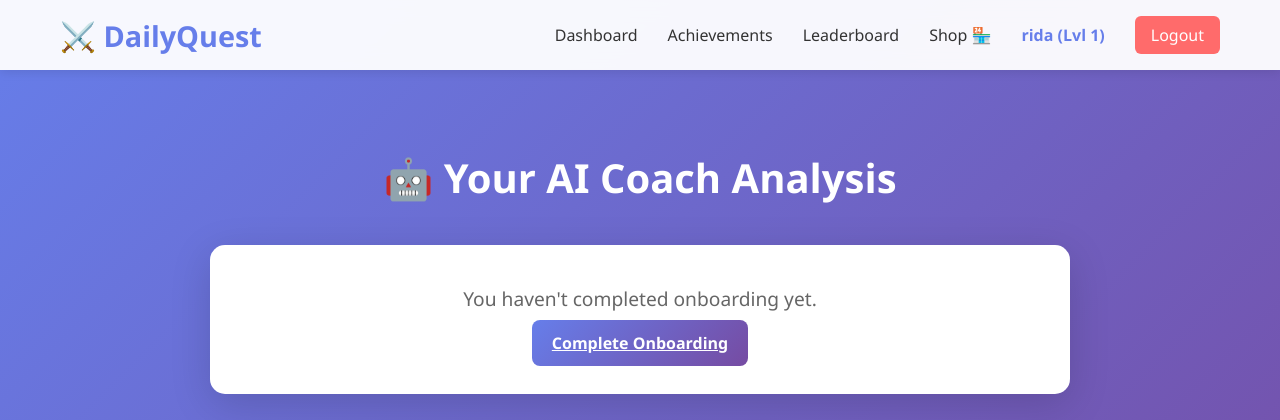
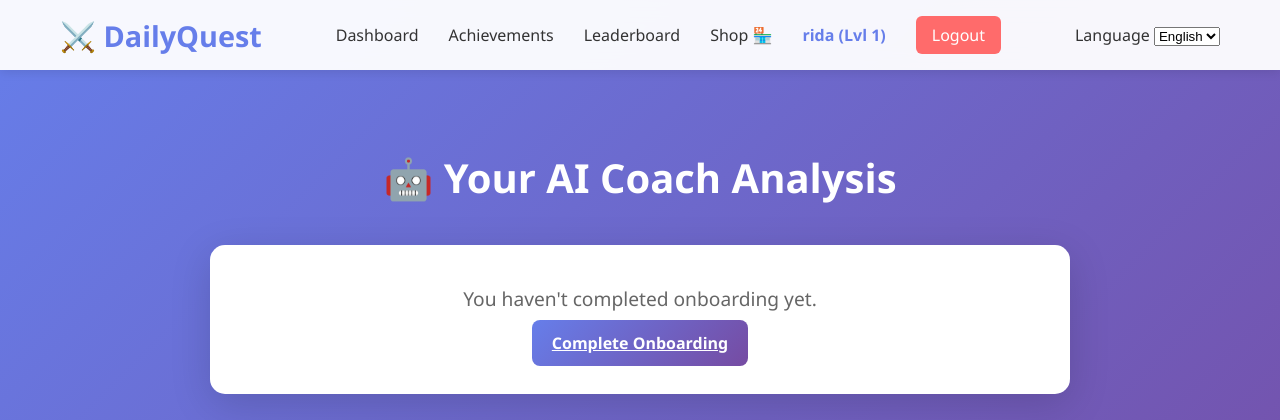
Before and after one commit to Rid62/DailyQuest, a Flask app: page /analysis in a window 1280 px wide. Shown: the top 420 px of the page. Run offline with Flask 3, Linux system fonts and the light colour scheme; a user stored in the database is signed in.

Commit message:
feat: add language selector (en/ar) and README notes

```diff
--- a/templates/base.html
+++ b/templates/base.html
@@ -11,15 +11,23 @@
     {% if current_user.is_authenticated %}
     <nav class="navbar">
         <div class="nav-container">
-            <a href="{{ url_for('dashboard') }}" class="nav-logo">⚔️ DailyQuest</a>
+            <a href="{{ url_for('dashboard') }}" class="nav-logo">⚔️ <span class="i18n" data-en="DailyQuest" data-ar="مهمتي"></span></a>
             <ul class="nav-menu">
-                <li><a href="{{ url_for('dashboard') }}">Dashboard</a></li>
-                <li><a href="{{ url_for('achievements') }}">Achievements</a></li>
-                <li><a href="{{ url_for('leaderboard') }}">Leaderboard</a></li>
-                <li><a href="{{ url_for('shop') }}">Shop 🏪</a></li>
-                <li class="nav-user">{{ current_user.username }} (Lvl {{ current_user.level }})</li>
-                <li><a href="{{ url_for('logout') }}" class="btn-logout">Logout</a></li>
+                <li><a href="{{ url_for('dashboard') }}" class="i18n" data-en="Dashboard" data-ar="اللوحة">Dashboard</a></li>
+                <li><a href="{{ url_for('achievements') }}" class="i18n" data-en="Achievements" data-ar="الانجازات">Achievements</a></li>
+                <li><a href="{{ url_for('leaderboard') }}" class="i18n" data-en="Leaderboard" data-ar="التصنيف">Leaderboard</a></li>
+                <li><a href="{{ url_for('shop') }}" class="i18n" data-en="Shop 🏪" data-ar="المتجر 🏪">Shop 🏪</a></li>
+                <li class="nav-user">{{ current_user.username }} (<span class="i18n" data-en="Lvl" data-ar="المستوى">Lvl</span> {{ current_user.level }})</li>
+                <li><a href="{{ url_for('logout') }}" class="btn-logout i18n" data-en="Logout" data-ar="تسجيل خروج">Logout</a></li>
             </ul>
+
+            <div class="lang-toggle">
+                <label for="langSelect" class="sr-only">Language</label>
+                <select id="langSelect" aria-label="Language selector">
+                    <option value="en">English</option>
+                    <option value="ar">العربية</option>
+                </select>
+            </div>
         </div>
     </nav>
     {% endif %}
@@ -32,7 +40,28 @@
         <p>May your quests be legendary! ⭐</p>
     </footer>
 
-    <script src="{{ url_for('static', filename='script.js') }}"></script>
-    {% block scripts %}{% endblock %}
+        <script src="{{ url_for('static', filename='script.js') }}"></script>
+        {% block scripts %}{% endblock %}
+
+        <script>
+        // Simple i18n: swap elements with `i18n` class using data-en / data-ar
+        (function(){
+            const sel = document.getElementById('langSelect');
+            function applyLang(lang){
+                document.documentElement.lang = lang === 'ar' ? 'ar' : 'en';
+                document.querySelectorAll('.i18n').forEach(el => {
+                    const txt = el.getAttribute('data-' + lang);
+                    if (txt !== null) el.textContent = txt;
+                });
+                // store preference
+                try { localStorage.setItem('dq_lang', lang); } catch(e){}
+                // RTL support
+                document.documentElement.dir = (lang === 'ar') ? 'rtl' : 'ltr';
+            }
+            const saved = (function(){ try { return localStorage.getItem('dq_lang'); } catch(e){return null;} })() || 'en';
+            if (sel) { sel.value = saved; sel.addEventListener('change', e => applyLang(e.target.value)); }
+            applyLang(saved);
+        })();
+        </script>
 </body>
 </html>
```
Also changed, not shown: templates/index.html (+16 -5 lines), README.md, README_AR.md.
